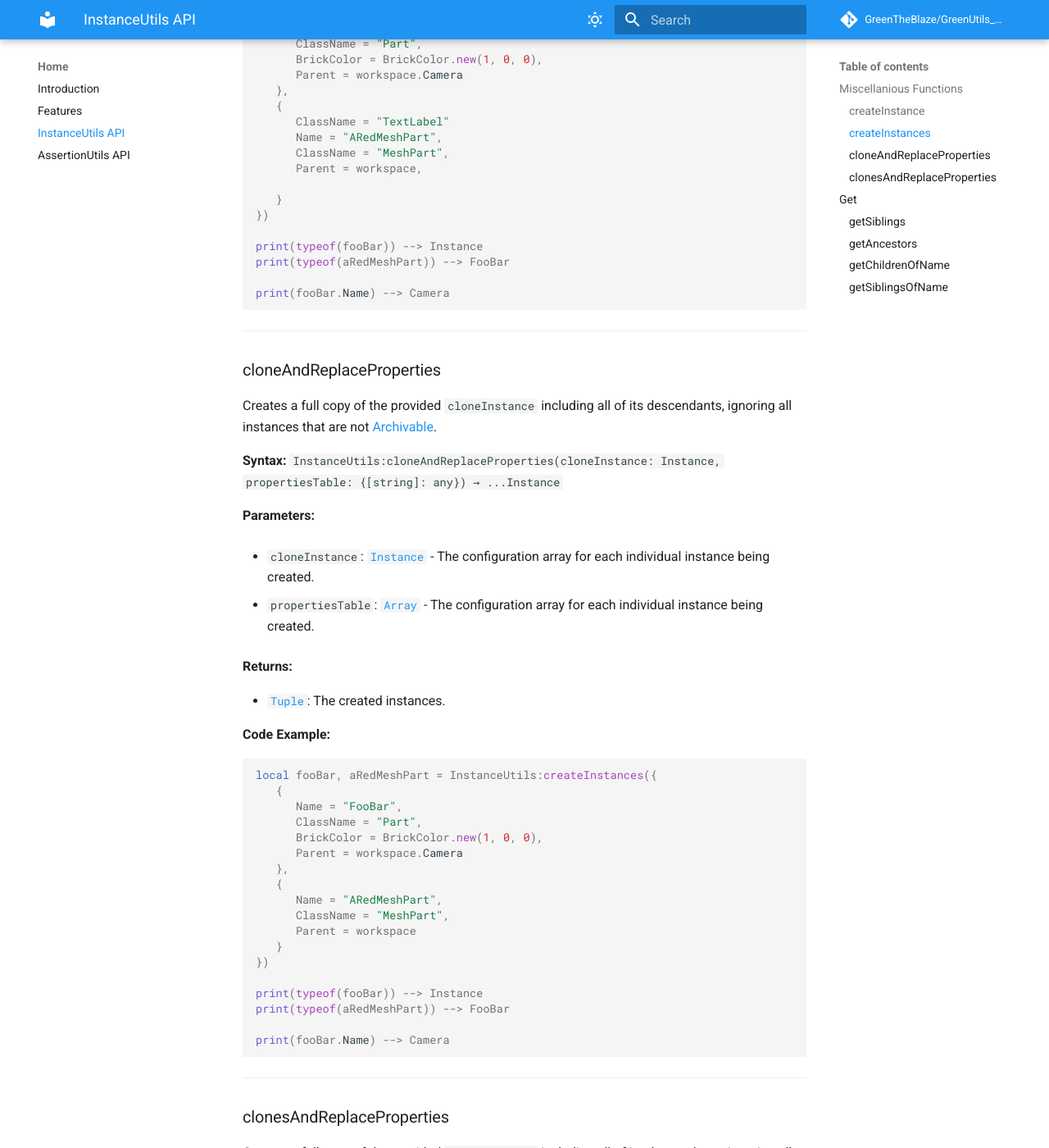
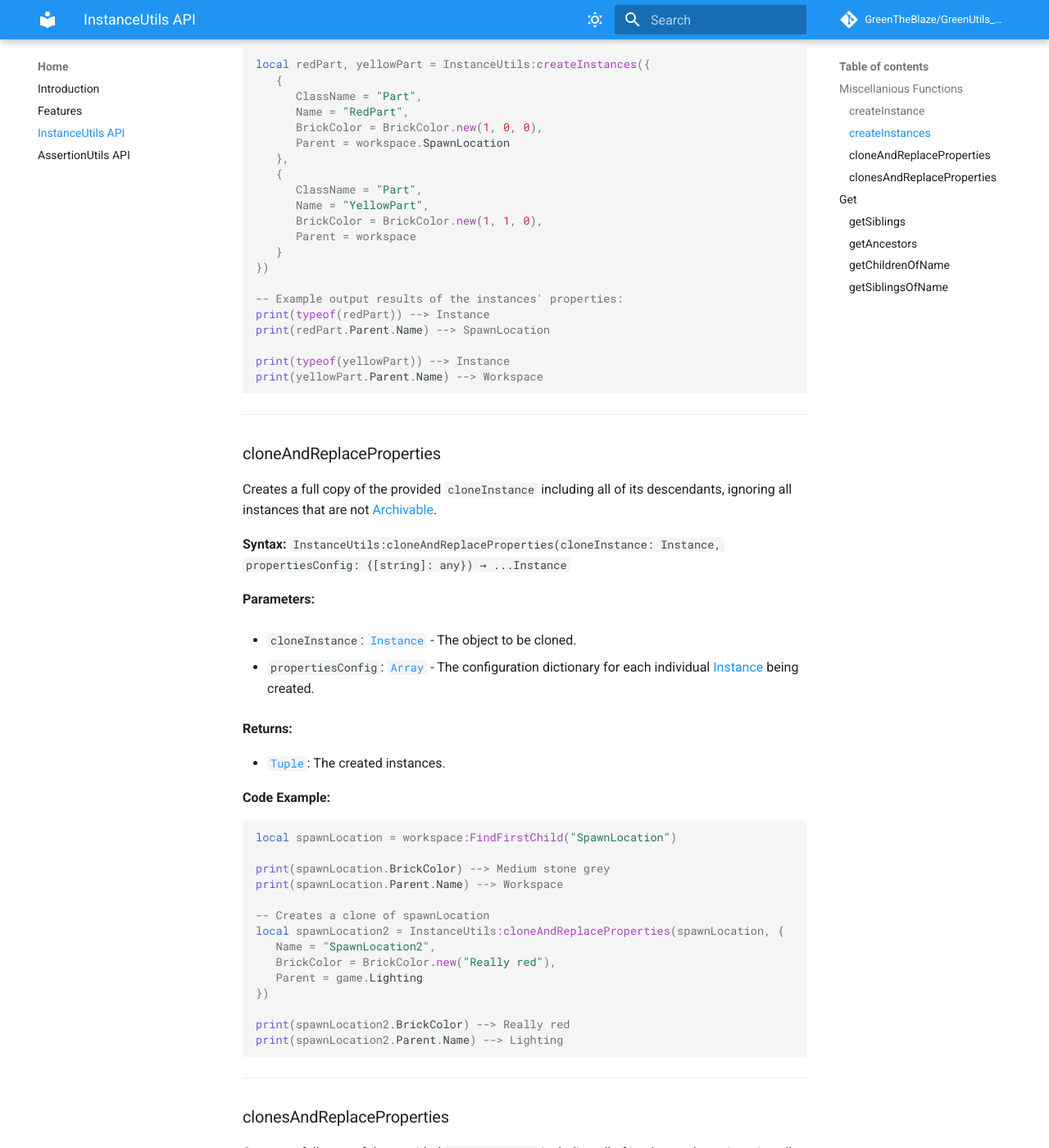
Before and after one commit to GreenTheBlaze/GreenUtils_Roblox, an MkDocs documentation site: the page built from docs/instanceutils-api.md, in a window 1280 px wide and 1400 px high, scrolled down 1705 px. Shown: the whole window at 82% size. Built offline with MkDocs 1.6.1 and Material for MkDocs 9.7.7, drawn with Linux system fonts in a browser that asks for light colours; comment, search, counter and statistics services are not loaded; some of the changed text lies outside the part shown.

Commit message:
Update instanceutils-api.md

````diff
--- a/docs/instanceutils-api.md
+++ b/docs/instanceutils-api.md
@@ -3,9 +3,9 @@ Below listed are the methods/functions used in InstanceUtils!
 ## Miscellanious Functions
 
 ### createInstance
-Creates a new [Instance](https://create.roblox.com/docs/reference/engine/classes/Instance) of type `className`, similar to the default constructor [Instance.new](https://create.roblox.com/docs/reference/engine/datatypes/Instance#new) which is already provided by Roblox.
+Creates a new [Instance](https://create.roblox.com/docs/reference/engine/classes/Instance) of type `className` using the provided configuration dictionary to set the object's properties. Similar to the default constructor [Instance.new](https://create.roblox.com/docs/reference/engine/datatypes/Instance#new) which is already provided by Roblox.
 
-**Syntax:** `InstanceUtils:createInstance(className: string, propertiesTable: {[string}: any) → Instance`
+**Syntax:** `InstanceUtils:createInstance(className: string, propertiesConfig: {[string]: any}) → Instance`
 
 **Parameters:**
 
@@ -25,8 +25,10 @@ local redPart = InstanceUtils:createInstance("Part", {
    Parent = workspace.SpawnLocation
 })
 
--- This works too, however, it's recommended you follow what was done with the redPart as it's more efficient
--- If you're going to use this way, you MUST set the ClassName first before any other properties
+--[[
+   This works too, however, it's recommended you follow what was done with the redPart as it's more efficient
+   If you're going to use this way, you MUST set the ClassName first before any other properties
+]]
 local yellowPart = InstanceUtils:createInstance(nil, {
    ClassName = "Part",
    Name = "YellowPart",
@@ -34,23 +36,24 @@ local yellowPart = InstanceUtils:createInstance(nil, {
    Parent = workspace
 })
 
+-- Example output results of the instances' properties:
 print(typeof(redPart)) --> Instance
+print(redPart.Parent.Name) --> SpawnLocation
+
 print(typeof(yellowPart)) --> Instance
-
-print(redPart.Parent.Name) --> SpawnLocation
 print(yellowPart.Parent.Name) --> Workspace
 ```
 
 ----
 
 ### createInstances
-Creates multiple instances based on the provided configuration array. Extended version of [createInstance](#createInstance).
+Creates multiple instances based on the provided configuration dictionary. Extended version of [createInstance](#createInstance). Invalid properties provided will be flagged.
 
 **Syntax:** `InstanceUtils:createInstances(instancesConfig: {{[string]: any}}) → ...Instance`
 
 **Parameters:**
 
-* `instancesConfig`: [`Array`](https://create.roblox.com/docs/luau/tables#arrays): The configuration array containing each individual object's properties dictionary which will be used to create the intended [Instance](https://create.roblox.com/docs/reference/engine/classes/Instance)(s).
+* `instancesConfig`: [`Array`](https://create.roblox.com/docs/luau/tables#arrays): The array containing each individual object's properties configuration dictionary, which will each be used to create the intended [Instance](https://create.roblox.com/docs/reference/engine/classes/Instance)(s).
 
 **Returns:**
 
@@ -58,26 +61,27 @@ Creates multiple instances based on the provided configuration array. Extended v
 
 **Code Example:**
 ```lua
-local foo, bar = InstanceUtils:createInstances({
+local redPart, yellowPart = InstanceUtils:createInstances({
    {
-      Name = "FooBar",
       ClassName = "Part",
+      Name = "RedPart",
       BrickColor = BrickColor.new(1, 0, 0),
-      Parent = workspace.Camera
+      Parent = workspace.SpawnLocation
    },
    {
-      ClassName = "TextLabel"
-      Name = "ARedMeshPart",
-      ClassName = "MeshPart",
-      Parent = workspace,
-
+      ClassName = "Part",
+      Name = "YellowPart",
+      BrickColor = BrickColor.new(1, 1, 0),
+      Parent = workspace
    }
 })
 
-print(typeof(fooBar)) --> Instance
-print(typeof(aRedMeshPart)) --> FooBar
+-- Example output results of the instances' properties:
+print(typeof(redPart)) --> Instance
+print(redPart.Parent.Name) --> SpawnLocation
 
-print(fooBar.Name) --> Camera
+print(typeof(yellowPart)) --> Instance
+print(yellowPart.Parent.Name) --> Workspace
 ```
 
 ----
@@ -85,13 +89,13 @@ print(fooBar.Name) --> Camera
 ### cloneAndReplaceProperties
 Creates a full copy of the provided `cloneInstance` including all of its descendants, ignoring all instances that are not [Archivable](https://create.roblox.com/docs/reference/engine/classes/Instance#Archivable).
 
-**Syntax:** `InstanceUtils:cloneAndReplaceProperties(cloneInstance: Instance, propertiesTable: {[string]: any}) → ...Instance`
+**Syntax:** `InstanceUtils:cloneAndReplaceProperties(cloneInstance: Instance, propertiesConfig: {[string]: any}) → ...Instance`
 
 **Parameters:**
 
-* `cloneInstance`: [`Instance`](https://create.roblox.com/docs/reference/engine/classes/Instance) - The configuration array for each individual instance being created.
+* `cloneInstance`: [`Instance`](https://create.roblox.com/docs/reference/engine/classes/Instance) - The object to be cloned.
 
-* `propertiesTable`: [`Array`](https://create.roblox.com/docs/luau/tables#arrays) - The configuration array for each individual instance being created.
+* `propertiesConfig`: [`Array`](https://create.roblox.com/docs/luau/tables#arrays) - The configuration dictionary for each individual [Instance](https://create.roblox.com/docs/reference/engine/classes/Instance) being created.
 
 **Returns:**
 
@@ -99,31 +103,27 @@ Creates a full copy of the provided `cloneInstance` including all of its descend
 
 **Code Example:**
 ```lua
-local fooBar, aRedMeshPart = InstanceUtils:createInstances({
-   {
-      Name = "FooBar",
-      ClassName = "Part",
-      BrickColor = BrickColor.new(1, 0, 0),
-      Parent = workspace.Camera
-   },
-   {
-      Name = "ARedMeshPart",
-      ClassName = "MeshPart",
-      Parent = workspace
-   }
+local spawnLocation = workspace:FindFirstChild("SpawnLocation")
+
+print(spawnLocation.BrickColor) --> Medium stone grey
+print(spawnLocation.Parent.Name) --> Workspace
+
+-- Creates a clone of spawnLocation
+local spawnLocation2 = InstanceUtils:cloneAndReplaceProperties(spawnLocation, {
+   Name = "SpawnLocation2",
+   BrickColor = BrickColor.new("Really red"),
+   Parent = game.Lighting
 })
 
-print(typeof(fooBar)) --> Instance
-print(typeof(aRedMeshPart)) --> FooBar
-
-print(fooBar.Name) --> Camera
+print(spawnLocation2.BrickColor) --> Really red
+print(spawnLocation2.Parent.Name) --> Lighting
 ```
 
 ----
 
 ### clonesAndReplaceProperties
 Creates a full copy of the provided `cloneInstance` including all of its descendants, ignoring all instances that are not [Archivable](https://create.roblox.com/docs/reference/engine/classes/Instance#Archivable).
-Creates full copies Instance objects based on the provided configuration array. Extended version of [createInstance](#createInstance).
+Creates full copies Instance objects based on the provided configuration array. Extended version of [cloneAndReplaceProperties](#cloneAndReplaceProperties).
 
 **Syntax:** `InstanceUtils:cloneAndReplaceProperties(cloneInstance: Instance) → ...Instance`
 
@@ -137,7 +137,10 @@ Creates full copies Instance objects based on the provided configuration array.
 
 **Code Example:**
 ```lua
-local fooBar, aRedMeshPart = InstanceUtils:createInstances({
+local spawnLocation = workspace:FindFirstChild("SpawnLocation")
+local baseplate = workspace:FindFirstChild("Baseplate")
+
+spawnLocation, baseplate = InstanceUtils:createInstances({
    {
       Name = "FooBar",
       ClassName = "Part",
````
